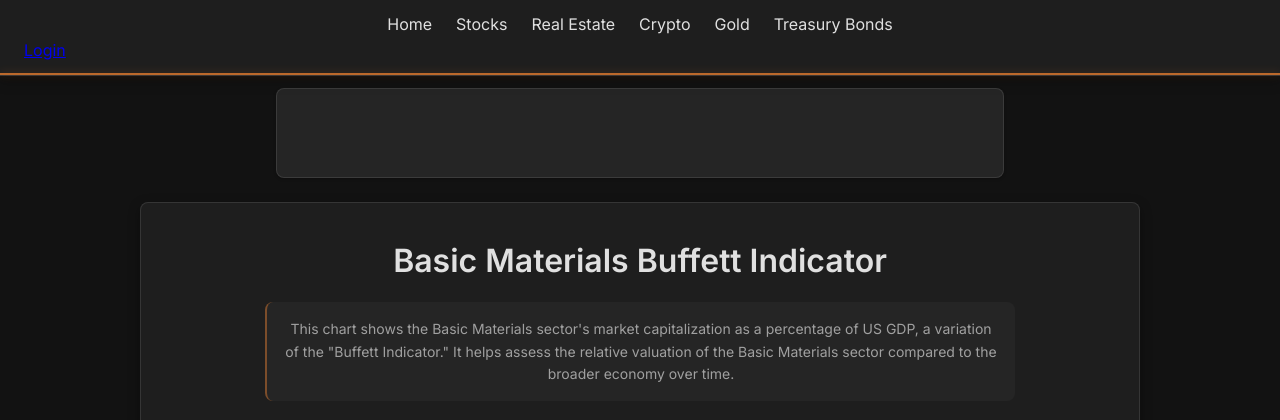
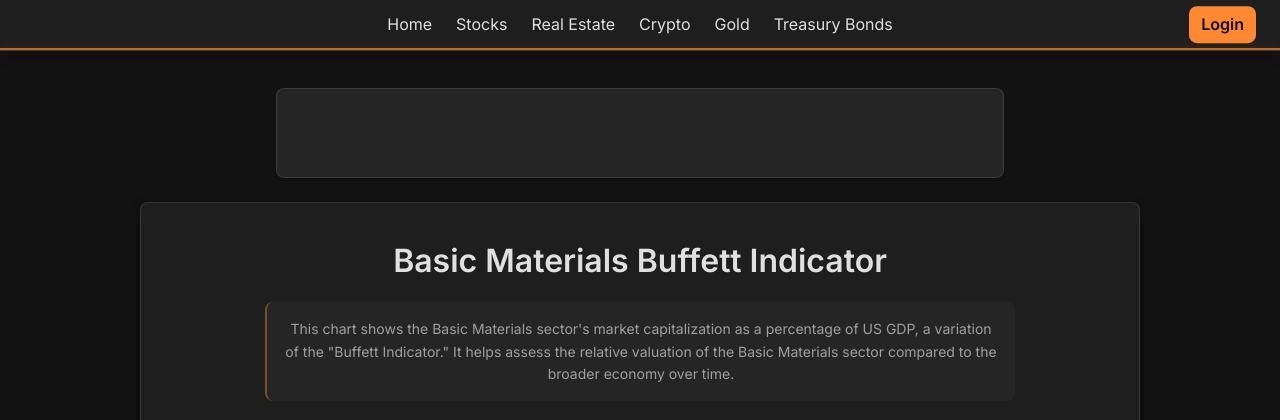
Before and after one commit to calebkoresh/AssetsUSA, a Django app: page /basic-materials-gdp/ in a window 1280 px wide. Shown: the top 420 px of the page. Run offline with Django 5.2, Linux system fonts and the light colour scheme.

Commit message:
Login bug fix

```diff
--- a/AssetsUSA/home/static/css/base.css
+++ b/AssetsUSA/home/static/css/base.css
@@ -215,3 +215,21 @@ body {
     padding-top: 64px;
     min-height: calc(100vh - 64px);
 }
+
+/* Add styling for the auth-button so it applies across all pages */
+.auth-button {
+    position: absolute;
+    right: 24px;
+    top: 50%;
+    transform: translateY(-50%);
+    background-color: var(--accent-color);
+    color: var(--bg-primary);
+    padding: 6px 12px;
+    border-radius: var(--border-radius);
+    font-weight: 600;
+    text-decoration: none;
+    transition: opacity 0.2s ease;
+}
+.auth-button:hover {
+    opacity: 0.9;
+}
```
